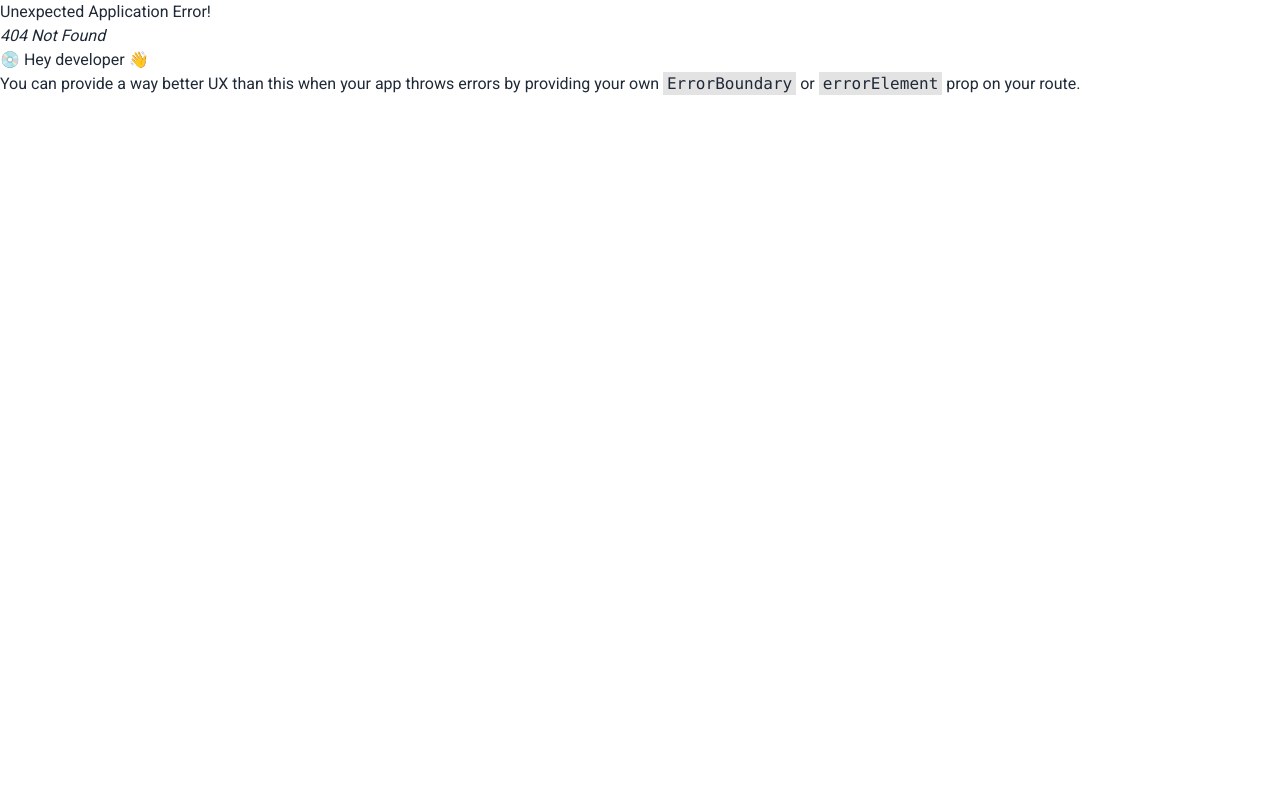
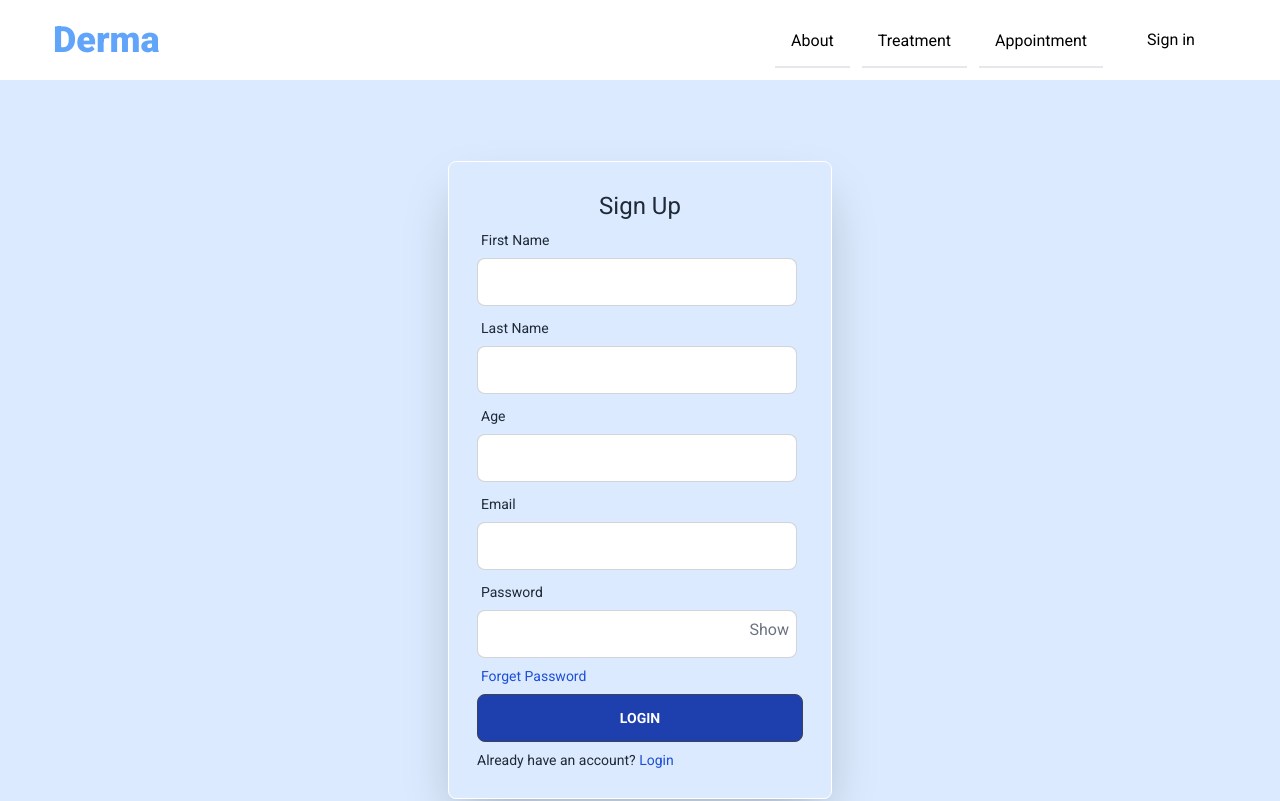
Before and after one commit to Marjan-001/derma-client, a React (Create React App) app: page /signup in a window 1280 px wide. Before the commit this address had no page. Shown: the top 801 px of the page. Built offline with nearby package versions, Linux system fonts and the light colour scheme.

Commit message:
sign up form done with password reqex

```diff
--- a/src/Routes/router.js
+++ b/src/Routes/router.js
@@ -3,6 +3,7 @@ import Main from "../Layhout/Main";
 import Home from "../pages/Home/Home";
 import Appointment from "../pages/Appointment/Appointment/Appointment";
 import Login from "../pages/Login/Login";
+import SignUp from "../pages/SignUp/SignUp";
 
 
 export const router = createBrowserRouter([
@@ -23,6 +24,11 @@ export const router = createBrowserRouter([
                 element:<Login/>
             },
             {
+
+                path: '/signup',
+                element:<SignUp/>
+            },
+            {
                 path: '/appointment',
                 element: <Appointment />
             }
--- a/src/pages/Login/Login.js
+++ b/src/pages/Login/Login.js
@@ -3,7 +3,7 @@ import { useForm } from 'react-hook-form';
 import { Link } from 'react-router-dom';
 
 const Login = () => {
-	 const { register, handleSubmit } = useForm();
+	 const { register, formState: { errors }, handleSubmit } = useForm();
   const handleSignIn = data => {
   console.log(data)
 }
@@ -14,12 +14,16 @@ const Login = () => {
 				<form onSubmit={handleSubmit(handleSignIn)}>
 		            <div className="form-control w-full max-w-xs">
                        <label className="label"><span className="label-text">Email</span></label>
-                       <input  type="email" className="input input-bordered w-full max-w-xs" {...register("email")}  />
+              <input type="email" className="input mb-1 input-bordered w-full max-w-xs"
+                {...register("email", { required: 'Email is required' })} />
+              {errors.email && <p className='text-xs text-red-600' role="alert">{errors.email?.message}</p>}
                     </div>
 		            <div className="form-control w-full max-w-xs">
                        <label className="label"><span className="label-text">Password</span></label>
-                       <input  type="password" className="input input-bordered w-full max-w-xs" {...register("password")}  />
-            <label className="label"><span className="label-text text-blue-700">Forget Password</span></label>
+                       <input  type="password" className="input input-bordered w-full max-w-xs" {...register("password" ,{required:'Password is required'})}  />
+                          {errors.password && <p className='text-xs text-red-600' role="alert">{errors.password?.message}</p>}
+
+              <label className="label"><span className="label-text text-blue-700">Forget Password</span></label>
             </div>
 
 
--- /dev/null
+++ b/src/pages/SignUp/SignUp.js
@@ -0,0 +1,91 @@
+import React, { useState } from 'react';
+import { useForm } from 'react-hook-form';
+import { Link } from 'react-router-dom';
+
+
+const SignUp = () => {
+
+    const { register, formState: { errors }, handleSubmit } = useForm();
+
+  const handleSignUp = data => {
+  console.log(data)
+  }
+
+
+  const [showPassword, setShowPassword] = useState(false);
+
+  const handleTogglePassword = () => {
+    setShowPassword(!showPassword);
+  };
+    return (
+      <div className='bg-blue-100 h-[800px] flex justify-center items-center'>
+			<div className='border border-white rounded-lg w-96 p-7 shadow-2xl'>
+				<h2 className='text-2xl text-center'>Sign Up</h2>
+                <form onSubmit={handleSubmit(handleSignUp)}>
+                     <div className="form-control w-full max-w-xs">
+                       <label className="label"><span className="label-text">First Name</span></label>
+              <input type="text" className="input mb-1 input-bordered w-full max-w-xs"
+                {...register("firstname", { required: 'First name is required' })} />
+              {errors.firstname && <p className='text-xs text-red-600' role="alert">{errors.firstname?.message}</p>}
+                    </div>
+                     <div className="form-control w-full max-w-xs">
+                       <label className="label"><span className="label-text">Last Name</span></label>
+              <input type="text" className="input mb-1 input-bordered w-full max-w-xs"
+                {...register("lastname", { required: 'last name is required' })} />
+              {errors.lastname && <p className='text-xs text-red-600' role="alert">{errors.lastname?.message}</p>}
+                    </div>
+                     <div className="form-control w-full max-w-xs">
+                       <label className="label"><span className="label-text">Age</span></label>
+                        <input type="number" className="input mb-1 input-bordered w-full max-w-xs"
+
+
+                            {...register("age", { required: "Age is required" , min:{value:25,message:"Minimum age have to be 20"}, max:{value:60,message:"Maximum age have to be 60"} })} />
+                        {errors.age  &&
+
+                            <p className='text-xs text-red-600' role="alert">
+
+                                {
+                                    errors.age?.message
+                                }
+
+                            </p>}
+
+
+                    </div>
+
+		            <div className="form-control w-full max-w-xs">
+                       <label className="label"><span className="label-text">Email</span></label>
+              <input type="email" className="input mb-1 input-bordered w-full max-w-xs"
+                {...register("email", { required: 'Email is required' })} />
+              {errors.email && <p className='text-xs text-red-600' role="alert">{errors.email?.message}</p>}
+
+                    </div>
+		            <div className="form-control w-full max-w-xs">
+                       <label className="label"><span className="label-text">Password</span></label>
+              <div className=' relative  '>
+                 <input  type={showPassword ? 'text' : 'password'} className="input input-bordered w-full max-w-xs" {...register("password", {
+                required: 'Password is required',minLength:{value:8,message:'Password must be minimum 8 characters long'},pattern:{value:/^(?=.*[a-z])(?=.*[A-Z])(?=.*\d)(?=.*[^\w\s]).{8,}$/,message:"Must have at least a uppercase, lowercase letter and a special character "
+                }
+              })} />
+              <p  onClick={handleTogglePassword} className='absolute top-2 right-2  text-gray-500 cursor-pointer'>{showPassword ? "Hide" : "Show"}</p>
+             </div>
+                          {errors.password && <p className='text-xs text-red-600' role="alert">{errors.password?.message}</p>}
+
+              <label className="label"><span className="label-text text-blue-700">Forget Password</span></label>
+            </div>
+
+
+
+      <input className='btn btn-square  w-full bg-blue-800' value='Login' type="submit" />
+          </form>
+          <p className='text-sm mt-2'>Already have an account? <Link to='/login' className='text-blue-700'>Login</Link></p>
+
+        </div>
+
+
+
+      </div>
+    );
+};
+
+export default SignUp;
```
